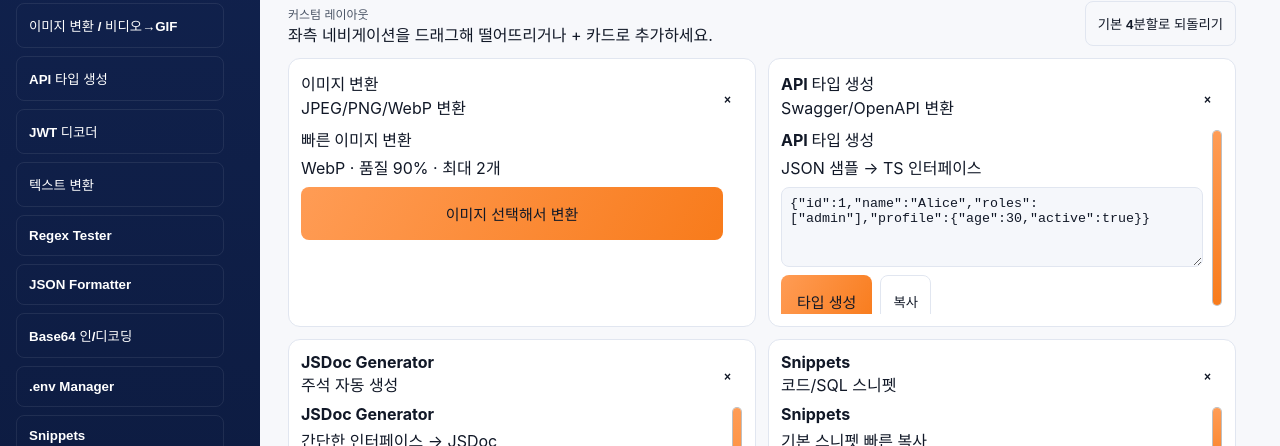
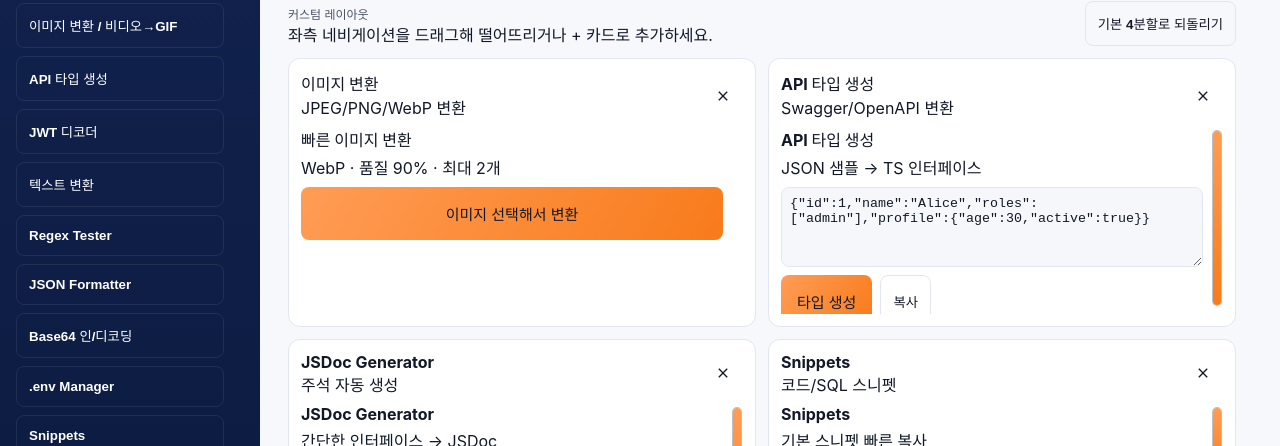
Before and after one commit to HyeongSeoku/DevToolBox, a React (Vite) app: page / in a window 1280 px wide. Shown: the part 136-582 px from the top of the page. Built offline with nearby package versions, Linux system fonts and the light colour scheme.

Commit message:
fix: 메인 페이지 패널 삭제 버튼 Close icon 적용

```diff
--- a/src/pages/Home/index.tsx
+++ b/src/pages/Home/index.tsx
@@ -2,6 +2,7 @@ import { useMemo, useState } from "react";
 
 import { useNavigate } from "react-router-dom";
 
+import Close from "@/assets/icons/close.svg?react";
 import { useToast } from "@/components/ToastProvider";
 import { Button } from "@/components/ui/Button";
 import { ScrollArea } from "@/components/ui/ScrollArea";
@@ -167,7 +168,7 @@ export function HomePage({}: HomePageProps) {
                   className={styles.remove}
                   onClick={() => removePane(key)}
                 >
-                  ×
+                  <Close width={16} height={16} />
                 </Button>
               </div>
               <div className={styles.cardContent}>
```
